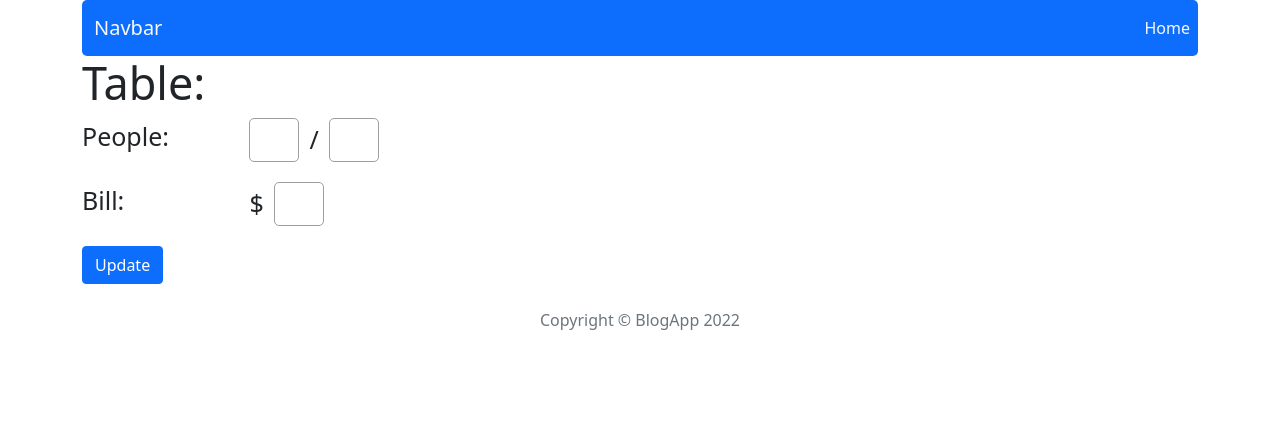
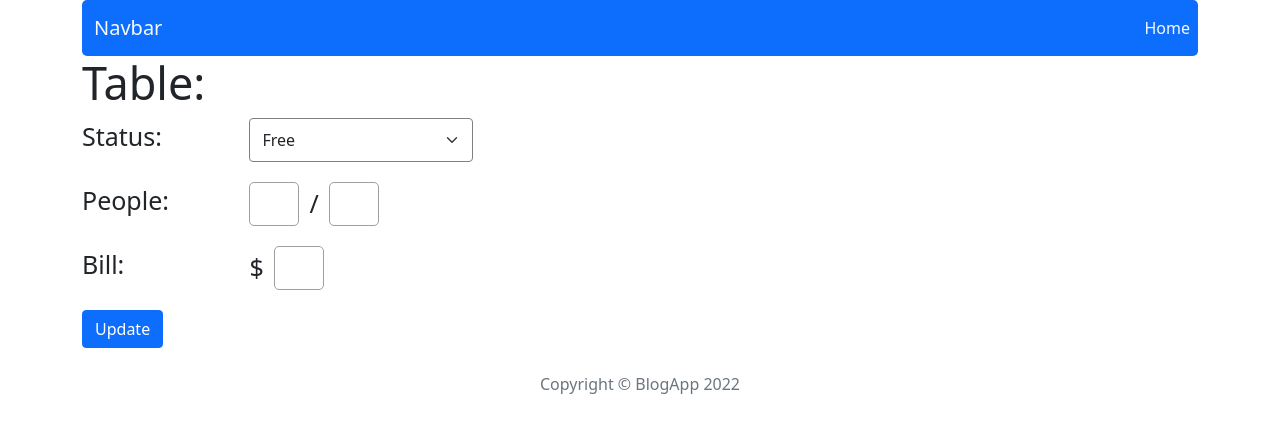
Before and after one commit to NiziolKatarzyna/restaurant, a React (Create React App) app: page /table/1 in a window 1280 px wide. Shown: the top 432 px of the page. Built offline with nearby package versions, Linux system fonts and the light colour scheme; data requests are answered from the project's data file.

Commit message:
change name and ad Status

```diff
--- a/src/App.js
+++ b/src/App.js
@@ -5,7 +5,7 @@ import PageNotFound from './components/pages/PageNotFound/PageNotFound.js';
 import Container from 'react-bootstrap/Container';
 import Header from './components/views/Header/Header.js';
 import Footer from './components/views/Footer/Footer.js';
-import { fetchTables } from './Redux/tablesRedux.js';
+import { fetchTables } from './redux/tablesRedux';
 import { useDispatch } from 'react-redux';
 import { useEffect } from 'react';
 
--- a/src/Redux/tablesRedux.js
+++ b/src/Redux/tablesRedux.js
@@ -1,4 +1,7 @@
 //selectors
+export const getAllTables = (state) => state.tables;
+export const getTableById = ({ tables }, tableId) =>
+  tables.find((table) => table.id === tableId);
 
 // actions
 const createActionName = (actionName) => `app/tables/${actionName}`;
--- a/src/components/features/CardTable/CardTable.js
+++ b/src/components/features/CardTable/CardTable.js
@@ -1,6 +1,7 @@
 import styles from './CardTable.module.scss';
 import ButtonTable from '../../common/Button/Button';
 import { NavLink } from 'react-router-dom';
+import { getTableById } from '../../../redux/tablesRedux';
 const CardTable = () => {
   return (
     <li className={styles.list}>
--- a/src/components/features/Status/Status.js
+++ b/src/components/features/Status/Status.js
@@ -0,0 +1,17 @@
+import styles from './Status.module.scss';
+import Form from 'react-bootstrap/Form';
+
+const Status = () => {
+  return (
+    <li className={styles.list}>
+      <h3 className={styles.title}>Status: </h3>
+      <Form.Select aria-label='Default select example' className={styles.label}>
+        <option value='1'>Free</option>
+        <option value='2'>Busy</option>
+        <option value='3'>Reserved</option>
+        <option value='4'>Cleaning</option>
+      </Form.Select>
+    </li>
+  );
+};
+export default Status;
--- /dev/null
+++ b/src/components/features/Status/Status.module.scss
@@ -0,0 +1,19 @@
+.list {
+  display: flex;
+  flex-direction: row;
+  align-items: center;
+  justify-content: start;
+  width: 100%;
+  padding-bottom: 20px;
+
+  .title {
+    width: 15%;
+    font-size: 25px;
+  }
+
+  .label {
+    width: 20%;
+    line-height: 30px;
+    border-color: gray;
+  }
+}
--- a/src/components/pages/Table/Table.js
+++ b/src/components/pages/Table/Table.js
@@ -2,11 +2,13 @@ import styles from './Table.module.scss';
 import ButtonTable from '../../common/Button/Button';
 import Bill from '../../features/Bill/Bill';
 import PeopleAmount from '../../features/PeopleAmount/PeopleAmount';
+import Status from '../../features/Status/Status';
 const Table = () => {
   return (
     <div>
       <h2 className={styles.title}>Table:</h2>
       <ul className={styles.list}>
+        <Status />
         <PeopleAmount />
         <Bill />
         <ButtonTable>
--- a/src/index.js
+++ b/src/index.js
@@ -5,7 +5,7 @@ import reportWebVitals from './reportWebVitals';
 import 'bootstrap/dist/css/bootstrap.min.css';
 import { BrowserRouter } from 'react-router-dom';
 import { Provider } from 'react-redux';
-import store from './Redux/store';
+import store from './redux/store';
 
 const root = ReactDOM.createRoot(document.getElementById('root'));
 root.render(
```
